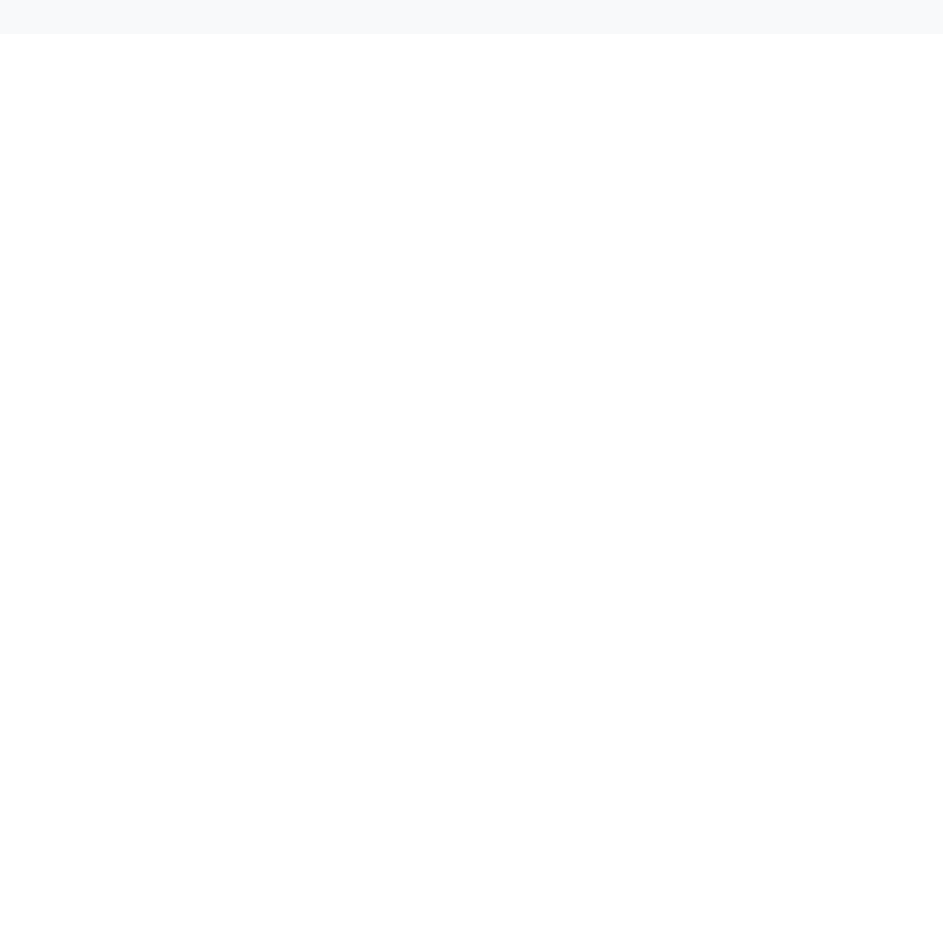
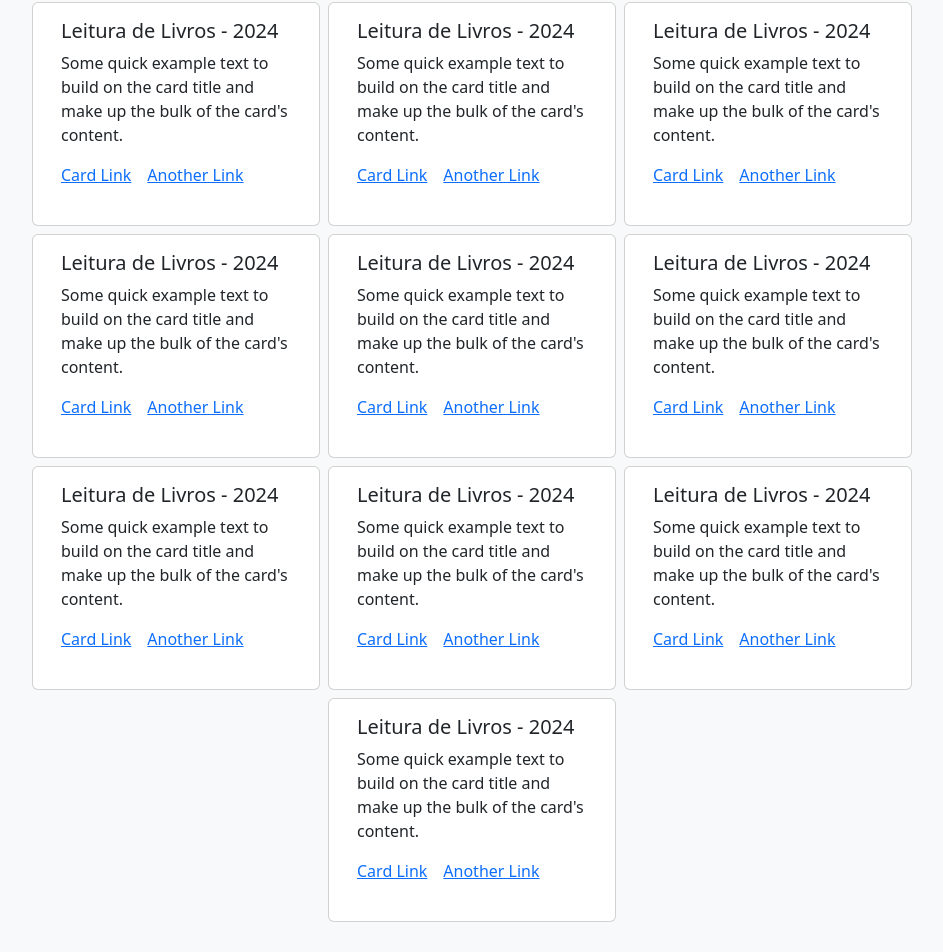
Before and after one commit to anderood/keeprood, a React (Vite) app: page / in a window 1280 px wide. Shown: the part 434-1386 px from the top of the page, without its empty margins (168-1111 px from the left). Before the commit the page ends 800 px from the top, so only its background shows below. Built offline with nearby package versions, Linux system fonts and the light colour scheme.

Commit message:
Teste para visualizar quantidade de cards

```diff
--- a/src/Components/Container/index.jsx
+++ b/src/Components/Container/index.jsx
@@ -17,6 +17,140 @@ function Container(){
                        <Card.Link href="#">Another Link</Card.Link>
                    </Card.Body>
                </Card>
+               <Card style={{ width: '18rem', height: '14rem' }}>
+                   <Card.Body>
+                       <Card.Title>Leitura de Livros - 2024</Card.Title>
+                       <Card.Text>
+                           Some quick example text to build on the card title and make up the
+                           bulk of the card's content.
+                       </Card.Text>
+                       <Card.Link href="#">Card Link</Card.Link>
+                       <Card.Link href="#">Another Link</Card.Link>
+                   </Card.Body>
+               </Card>
+               <Card style={{ width: '18rem', height: '14rem' }}>
+                   <Card.Body>
+                       <Card.Title>Leitura de Livros - 2024</Card.Title>
+                       <Card.Text>
+                           Some quick example text to build on the card title and make up the
+                           bulk of the card's content.
+                       </Card.Text>
+                       <Card.Link href="#">Card Link</Card.Link>
+                       <Card.Link href="#">Another Link</Card.Link>
+                   </Card.Body>
+               </Card>
+               <Card style={{ width: '18rem', height: '14rem' }}>
+                   <Card.Body>
+                       <Card.Title>Leitura de Livros - 2024</Card.Title>
+                       <Card.Text>
+                           Some quick example text to build on the card title and make up the
+                           bulk of the card's content.
+                       </Card.Text>
+                       <Card.Link href="#">Card Link</Card.Link>
+                       <Card.Link href="#">Another Link</Card.Link>
+                   </Card.Body>
+               </Card>
+               <Card style={{ width: '18rem', height: '14rem' }}>
+                   <Card.Body>
+                       <Card.Title>Leitura de Livros - 2024</Card.Title>
+                       <Card.Text>
+                           Some quick example text to build on the card title and make up the
+                           bulk of the card's content.
+                       </Card.Text>
+                       <Card.Link href="#">Card Link</Card.Link>
+                       <Card.Link href="#">Another Link</Card.Link>
+                   </Card.Body>
+               </Card>
+               <Card style={{ width: '18rem', height: '14rem' }}>
+                   <Card.Body>
+                       <Card.Title>Leitura de Livros - 2024</Card.Title>
+                       <Card.Text>
+                           Some quick example text to build on the card title and make up the
+                           bulk of the card's content.
+                       </Card.Text>
+                       <Card.Link href="#">Card Link</Card.Link>
+                       <Card.Link href="#">Another Link</Card.Link>
+                   </Card.Body>
+               </Card>
+               <Card style={{ width: '18rem', height: '14rem' }}>
+                   <Card.Body>
+                       <Card.Title>Leitura de Livros - 2024</Card.Title>
+                       <Card.Text>
+                           Some quick example text to build on the card title and make up the
+                           bulk of the card's content.
+                       </Card.Text>
+                       <Card.Link href="#">Card Link</Card.Link>
+                       <Card.Link href="#">Another Link</Card.Link>
+                   </Card.Body>
+               </Card>
+               <Card style={{ width: '18rem', height: '14rem' }}>
+                   <Card.Body>
+                       <Card.Title>Leitura de Livros - 2024</Card.Title>
+                       <Card.Text>
+                           Some quick example text to build on the card title and make up the
+                           bulk of the card's content.
+                       </Card.Text>
+                       <Card.Link href="#">Card Link</Card.Link>
+                       <Card.Link href="#">Another Link</Card.Link>
+                   </Card.Body>
+               </Card>
+               <Card style={{ width: '18rem', height: '14rem' }}>
+                   <Card.Body>
+                       <Card.Title>Leitura de Livros - 2024</Card.Title>
+                       <Card.Text>
+                           Some quick example text to build on the card title and make up the
+                           bulk of the card's content.
+                       </Card.Text>
+                       <Card.Link href="#">Card Link</Card.Link>
+                       <Card.Link href="#">Another Link</Card.Link>
+                   </Card.Body>
+               </Card>
+               <Card style={{ width: '18rem', height: '14rem' }}>
+                   <Card.Body>
+                       <Card.Title>Leitura de Livros - 2024</Card.Title>
+                       <Card.Text>
+                           Some quick example text to build on the card title and make up the
+                           bulk of the card's content.
+                       </Card.Text>
+                       <Card.Link href="#">Card Link</Card.Link>
+                       <Card.Link href="#">Another Link</Card.Link>
+                   </Card.Body>
+               </Card>
+               <Card style={{ width: '18rem', height: '14rem' }}>
+                   <Card.Body>
+                       <Card.Title>Leitura de Livros - 2024</Card.Title>
+                       <Card.Text>
+                           Some quick example text to build on the card title and make up the
+                           bulk of the card's content.
+                       </Card.Text>
+                       <Card.Link href="#">Card Link</Card.Link>
+                       <Card.Link href="#">Another Link</Card.Link>
+                   </Card.Body>
+               </Card>
+               <Card style={{ width: '18rem', height: '14rem' }}>
+                   <Card.Body>
+                       <Card.Title>Leitura de Livros - 2024</Card.Title>
+                       <Card.Text>
+                           Some quick example text to build on the card title and make up the
+                           bulk of the card's content.
+                       </Card.Text>
+                       <Card.Link href="#">Card Link</Card.Link>
+                       <Card.Link href="#">Another Link</Card.Link>
+                   </Card.Body>
+               </Card>
+               <Card style={{ width: '18rem', height: '14rem' }}>
+                   <Card.Body>
+                       <Card.Title>Leitura de Livros - 2024</Card.Title>
+                       <Card.Text>
+                           Some quick example text to build on the card title and make up the
+                           bulk of the card's content.
+                       </Card.Text>
+                       <Card.Link href="#">Card Link</Card.Link>
+                       <Card.Link href="#">Another Link</Card.Link>
+                   </Card.Body>
+               </Card>
+
+
 
            </div>
         </div>
```
